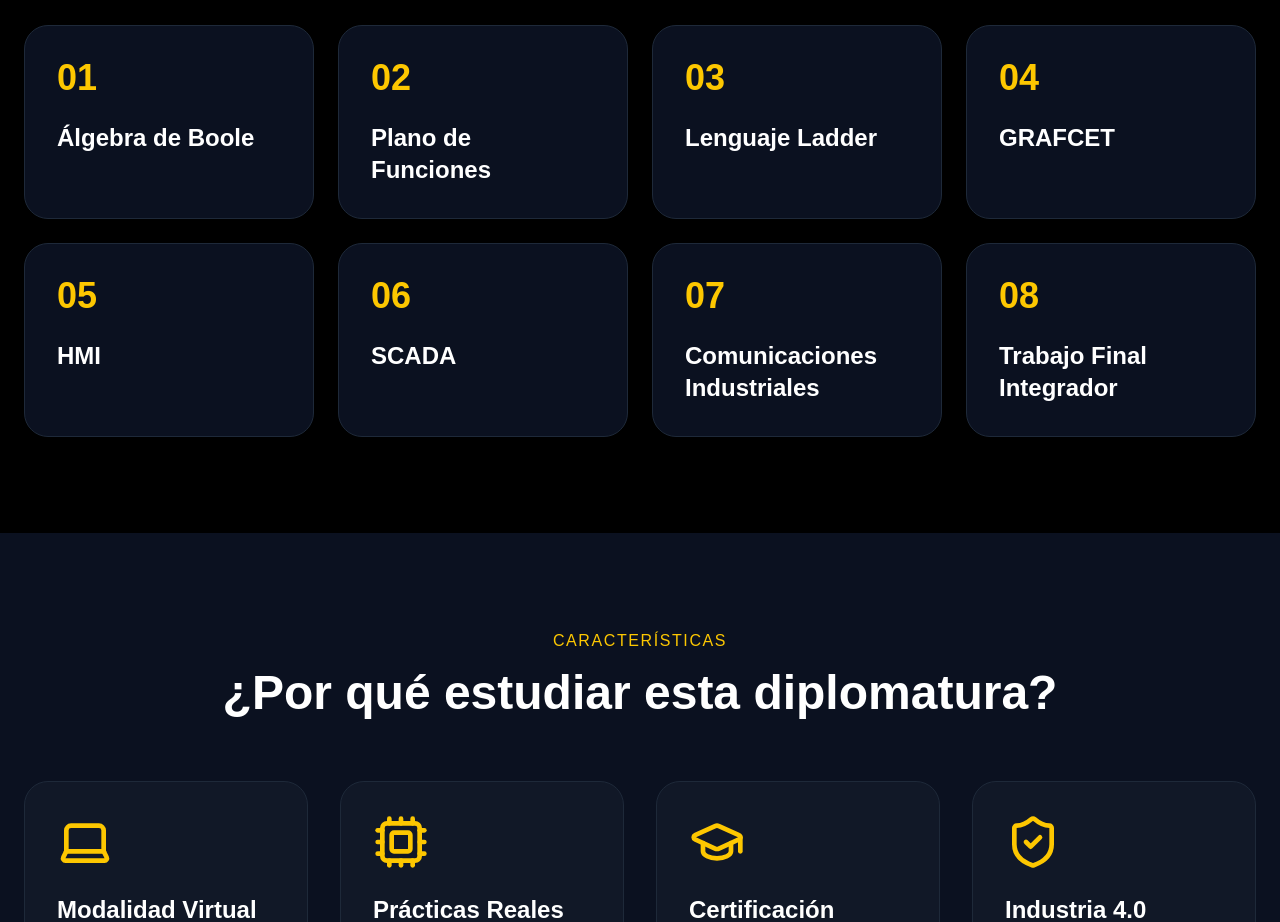
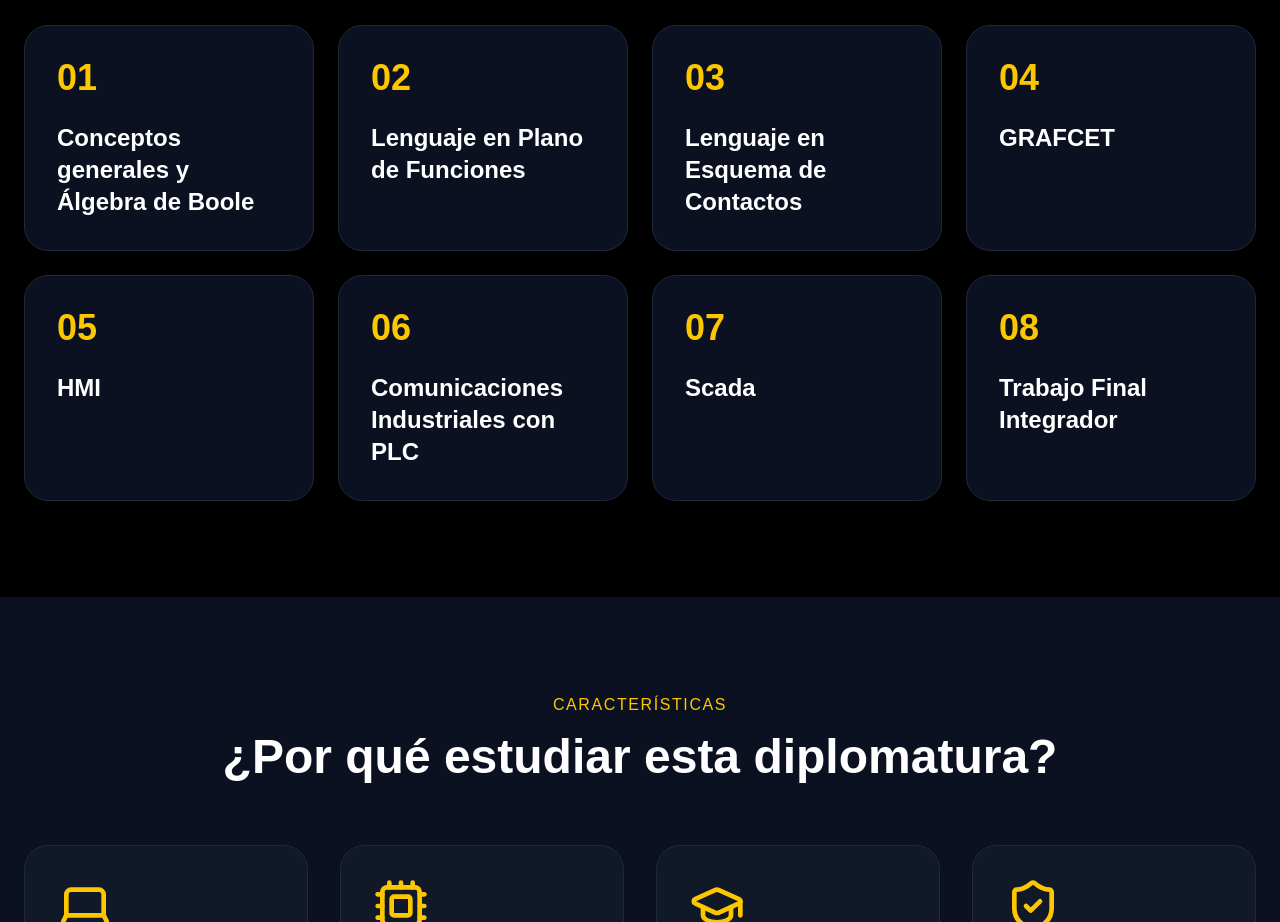
Before and after one commit to Charly16091976/diplomatura-plc-unraf, a Next.js app: page / in a window 1280 px wide. Shown: the part 1500-2422 px from the top of the page. Built offline with nearby package versions, Linux system fonts and the light colour scheme.

Commit message:
Modificacion de modulos

```diff
--- a/components/Modules.tsx
+++ b/components/Modules.tsx
@@ -1,11 +1,11 @@
 const modules = [
-  'Álgebra de Boole',
-  'Plano de Funciones',
-  'Lenguaje Ladder',
+  'Conceptos generales y Álgebra de Boole',
+  'Lenguaje en Plano de Funciones',
+  'Lenguaje en Esquema de Contactos',
   'GRAFCET',
   'HMI',
-  'SCADA',
-  'Comunicaciones Industriales',
+  'Comunicaciones Industriales con PLC',
+  'Scada',
   'Trabajo Final Integrador',
 ]
 
```
